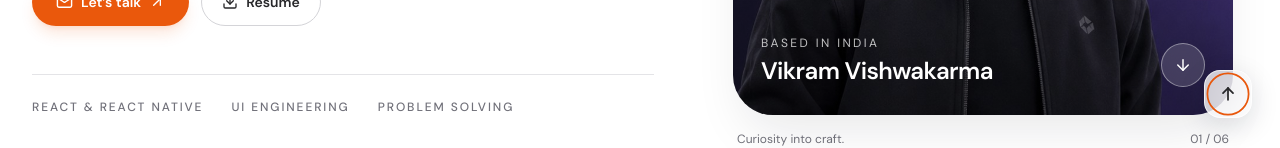
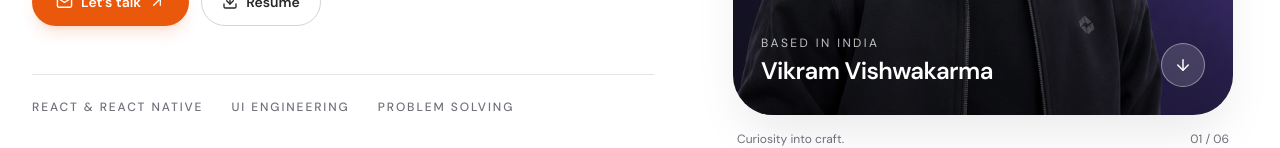
Before and after one commit to hustlewithvikram/vikram, a Next.js app: page / in a window 1280 px wide. Shown: the part 654-802 px from the top of the page. Built offline with nearby package versions, Linux system fonts and the light colour scheme; what tailwind-clip-path would draw is missing.

Commit message:
Remove back-to-top floating button

```diff
--- a/app/page.tsx
+++ b/app/page.tsx
@@ -6,14 +6,12 @@ import Projects from "./components/sections/Projects";
 import Skills from "./components/sections/Skills";
 import Timeline from "./components/sections/Timeline";
 import Footer from "@/app/components/sections/Footer";
-import ScrollToTop from "./components/ui/ScrollToTop";
 import FloatNavBar from "./components/ui/FloatNavBar";
 
 export default function Home() {
   return (
     <main className="min-h-screen overflow-x-clip bg-white text-zinc-950 transition-colors duration-300 dark:bg-[#0b0b0d] dark:text-white">
       <FloatNavBar />
-      <ScrollToTop />
       <Hero />
       <About />
       <Timeline />
```
